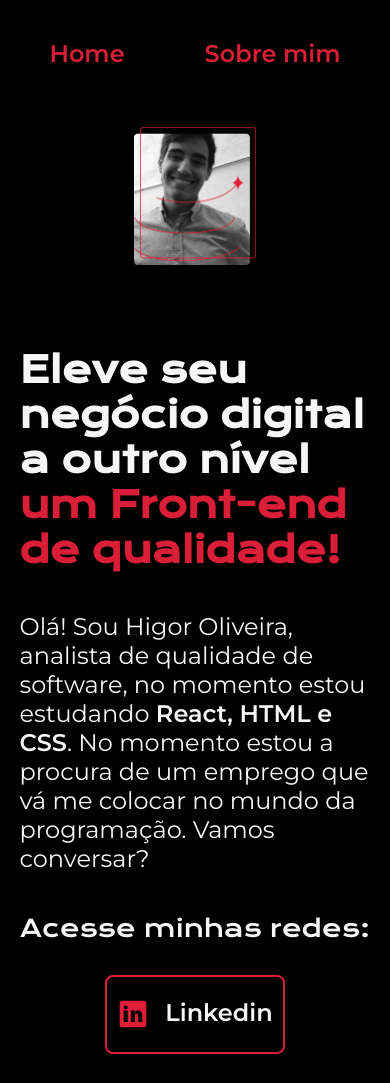
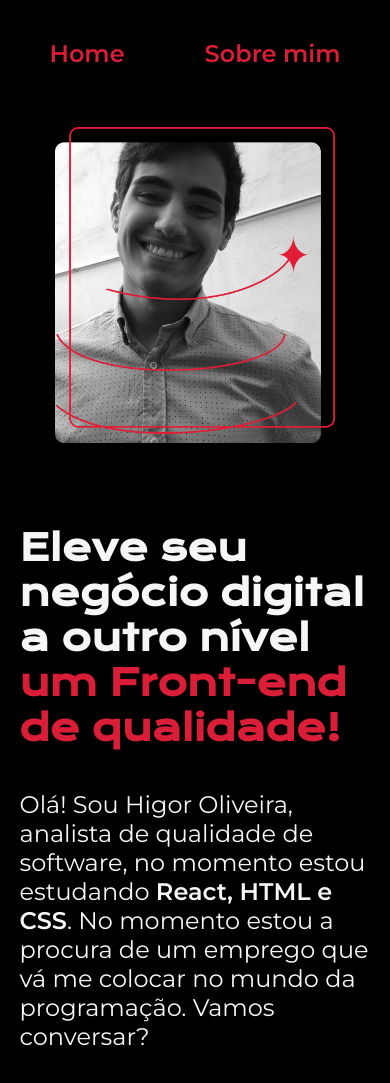
Before and after one commit to higor-s-o/Curso-HTML, a plain HTML site: page portifolio-main/index.html in a window 390 px wide. Shown: the top 1083 px of the page. Drawn offline with nearby package versions, Linux system fonts and the light colour scheme.

Commit message:
Adicionando mais propriedades para resposividade

```diff
--- a/portifolio-main/styles/style.css
+++ b/portifolio-main/styles/style.css
@@ -141,3 +141,14 @@ body{
     }
 
 }
+
+@media (max-width:400px){
+
+    .apresentacao__links__navegacao{
+        width: 80%;
+    }
+
+    .apresentacao__imagem{
+        width: 80%;
+    }
+}
```
